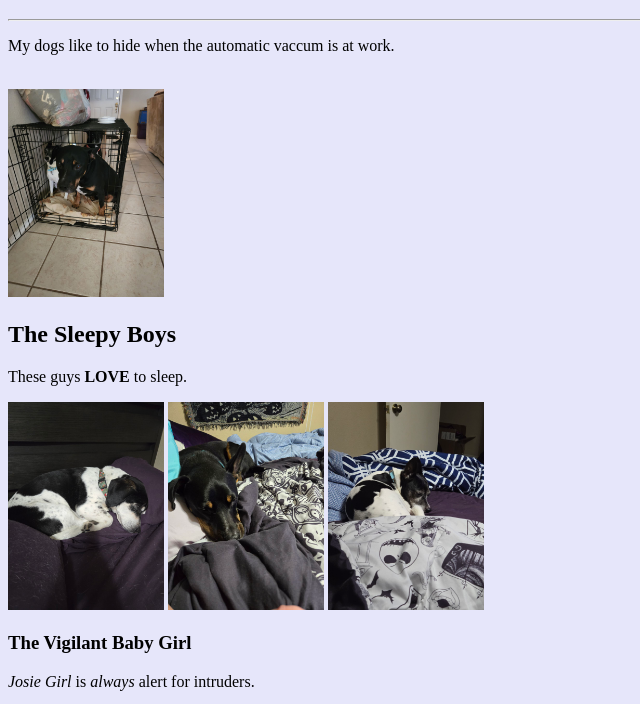
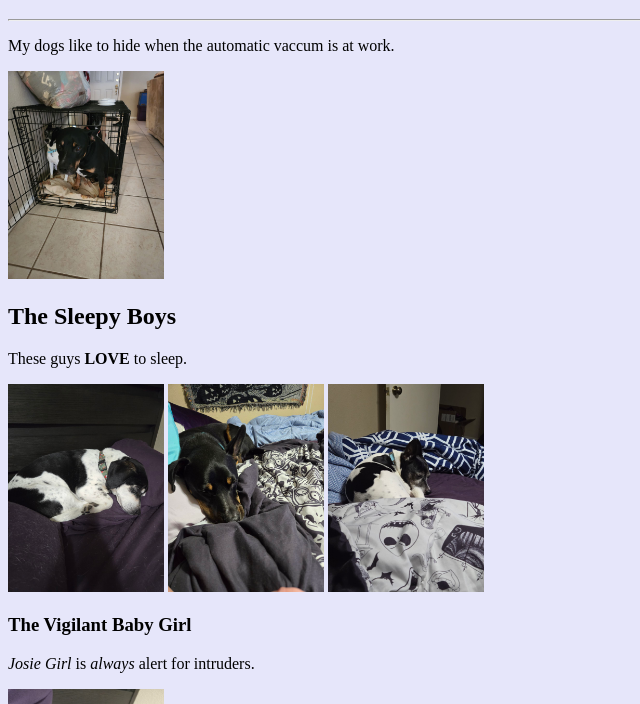
Before and after one commit to mersMoon/html1, a plain HTML site: page index.html in a window 1280 px wide. Shown: the part 61-765 px from the top of the page, without its empty margins (0-640 px from the left). Drawn offline with Linux system fonts and the light colour scheme.

Commit message:
Update index.html

```diff
--- a/index.html
+++ b/index.html
@@ -9,7 +9,7 @@
 	<h1 style="color:darkviolet;">Dogs</h1>
 	<hr>
 	<p title="Bad Roomba"> My dogs like to hide when the automatic vaccum is at work.</p>
-	<br> <img src="images/cage.jpg" alt="Hiding pups" width="156" height="208">
+	<img src="images/cage.jpg" alt="Hiding pups" width="156" height="208">
 
 
 	<h2>The Sleepy Boys</h2>
```
